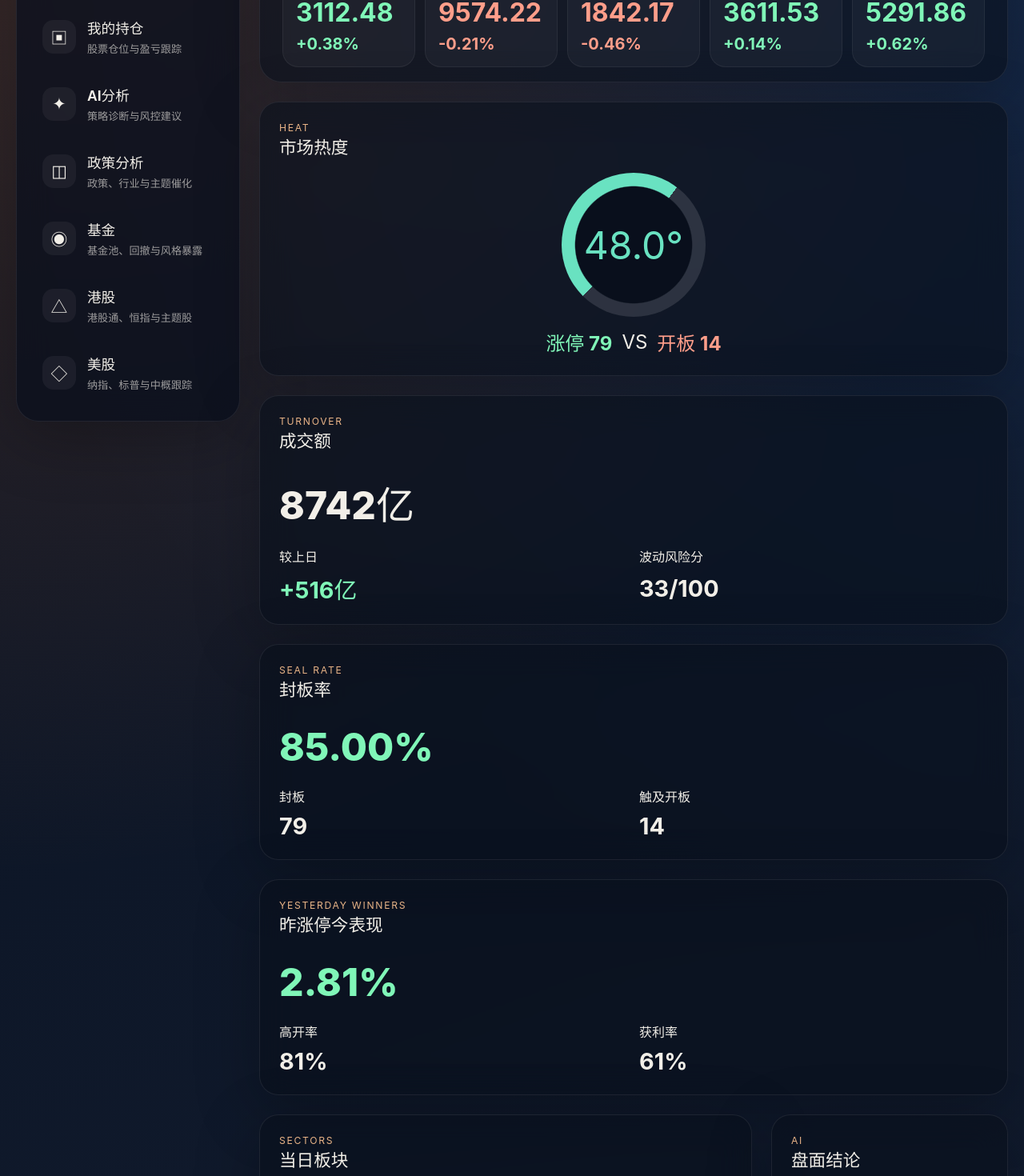
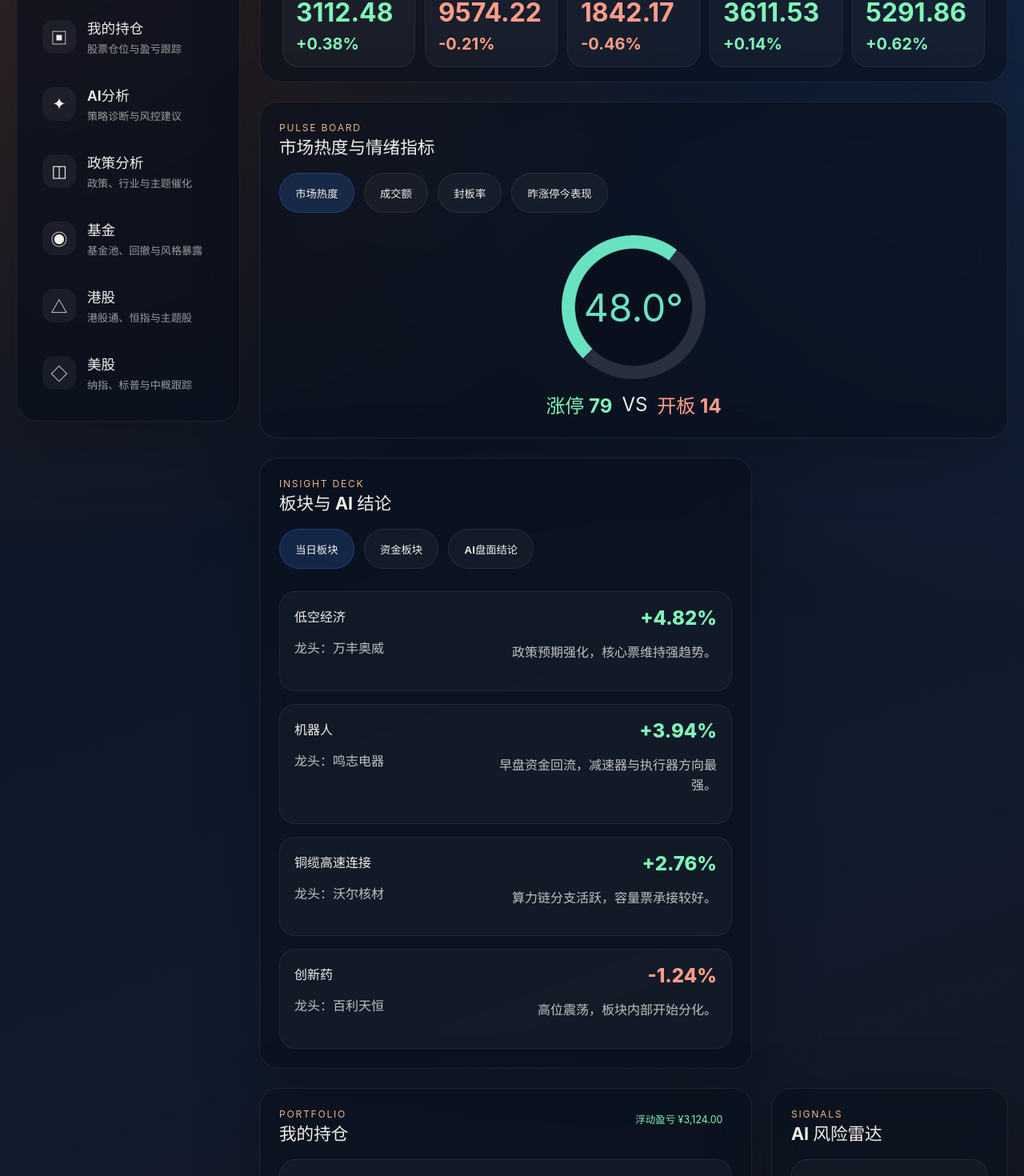
Before and after one commit to jesray1192-tempo/investpilot-dashboard, a React (Vite) app: page / in a window 1280 px wide. Shown: the part 220-1690 px from the top of the page at 80% size. Built offline with nearby package versions, Linux system fonts and the light colour scheme.

Commit message:
Merge market overview cards into tabs

```diff
--- a/src/App.tsx
+++ b/src/App.tsx
@@ -23,6 +23,8 @@ type NavKey =
   | "us";
 
 type AiTabKey = "multimodal" | "strategy";
+type MarketTabKey = "heat" | "turnover" | "seal" | "winners";
+type InsightTabKey = "sectors" | "funds" | "ai";
 
 interface NavItem {
   key: NavKey;
@@ -115,6 +117,8 @@ function PlaceholderSection({
 export default function App() {
   const [activeNav, setActiveNav] = useState<NavKey>("home");
   const [activeAiTab, setActiveAiTab] = useState<AiTabKey>("multimodal");
+  const [activeMarketTab, setActiveMarketTab] = useState<MarketTabKey>("heat");
+  const [activeInsightTab, setActiveInsightTab] = useState<InsightTabKey>("sectors");
   const [portfolio] = useState(holdings);
   const marketValue = useMemo(() => totalMarketValue(portfolio), [portfolio]);
   const costValue = useMemo(() => totalCostValue(portfolio), [portfolio]);
@@ -200,13 +204,46 @@ export default function App() {
             </section>
 
             <section className="overview-grid">
-              <article className="card metric-card heat-card">
+              <article className="card wide metric-card market-tabs-card">
                 <div className="card-head">
                   <div>
-                    <p className="section-kicker">Heat</p>
-                    <h2>市场热度</h2>
+                    <p className="section-kicker">Pulse Board</p>
+                    <h2>市场热度与情绪指标</h2>
                   </div>
                 </div>
+                <div className="subnav-row market-subnav">
+                  <button
+                    type="button"
+                    className={`subnav-btn ${activeMarketTab === "heat" ? "active" : ""}`}
+                    onClick={() => setActiveMarketTab("heat")}
+                  >
+                    市场热度
+                  </button>
+                  <button
+                    type="button"
+                    className={`subnav-btn ${activeMarketTab === "turnover" ? "active" : ""}`}
+                    onClick={() => setActiveMarketTab("turnover")}
+                  >
+                    成交额
+                  </button>
+                  <button
+                    type="button"
+                    className={`subnav-btn ${activeMarketTab === "seal" ? "active" : ""}`}
+                    onClick={() => setActiveMarketTab("seal")}
+                  >
+                    封板率
+                  </button>
+                  <button
+                    type="button"
+                    className={`subnav-btn ${activeMarketTab === "winners" ? "active" : ""}`}
+                    onClick={() => setActiveMarketTab("winners")}
+                  >
+                    昨涨停今表现
+                  </button>
+                </div>
+
+                {activeMarketTab === "heat" && (
+                  <>
                     <div className="gauge">
                       <div className="gauge-ring">
                         <div className="gauge-value">{marketBreadth.heat.toFixed(1)}°</div>
@@ -217,15 +254,11 @@ export default function App() {
                       <span>VS</span>
                       <strong className="down">开板 {marketBreadth.openBoard}</strong>
                     </div>
-              </article>
+                  </>
+                )}
 
-              <article className="card metric-card">
-                <div className="card-head">
-                  <div>
-                    <p className="section-kicker">Turnover</p>
-                    <h2>成交额</h2>
-                  </div>
-                </div>
+                {activeMarketTab === "turnover" && (
+                  <>
                     <div className="big-metric">{marketBreadth.turnover}</div>
                     <div className="dual-metrics">
                       <div>
@@ -237,15 +270,11 @@ export default function App() {
                         <strong>{riskScore}/100</strong>
                       </div>
                     </div>
-              </article>
+                  </>
+                )}
 
-              <article className="card metric-card">
-                <div className="card-head">
-                  <div>
-                    <p className="section-kicker">Seal Rate</p>
-                    <h2>封板率</h2>
-                  </div>
-                </div>
+                {activeMarketTab === "seal" && (
+                  <>
                     <div className="big-metric up">{marketBreadth.sealRate.toFixed(2)}%</div>
                     <div className="dual-metrics">
                       <div>
@@ -257,15 +286,11 @@ export default function App() {
                         <strong>{marketBreadth.openBoard}</strong>
                       </div>
                     </div>
-              </article>
+                  </>
+                )}
 
-              <article className="card metric-card">
-                <div className="card-head">
-                  <div>
-                    <p className="section-kicker">Yesterday Winners</p>
-                    <h2>昨涨停今表现</h2>
-                  </div>
-                </div>
+                {activeMarketTab === "winners" && (
+                  <>
                     <div className="big-metric up">
                       {marketBreadth.yesterdayLimitUpReturn.toFixed(2)}%
                     </div>
@@ -279,17 +304,44 @@ export default function App() {
                         <strong>{marketBreadth.profitRate}%</strong>
                       </div>
                     </div>
+                  </>
+                )}
               </article>
             </section>
 
             <section className="dashboard-grid">
-              <article className="card wide">
+              <article className="card wide market-tabs-card">
                 <div className="card-head">
                   <div>
-                    <p className="section-kicker">Sectors</p>
-                    <h2>当日板块</h2>
+                    <p className="section-kicker">Insight Deck</p>
+                    <h2>板块与 AI 结论</h2>
                   </div>
                 </div>
+                <div className="subnav-row market-subnav">
+                  <button
+                    type="button"
+                    className={`subnav-btn ${activeInsightTab === "sectors" ? "active" : ""}`}
+                    onClick={() => setActiveInsightTab("sectors")}
+                  >
+                    当日板块
+                  </button>
+                  <button
+                    type="button"
+                    className={`subnav-btn ${activeInsightTab === "funds" ? "active" : ""}`}
+                    onClick={() => setActiveInsightTab("funds")}
+                  >
+                    资金板块
+                  </button>
+                  <button
+                    type="button"
+                    className={`subnav-btn ${activeInsightTab === "ai" ? "active" : ""}`}
+                    onClick={() => setActiveInsightTab("ai")}
+                  >
+                    AI盘面结论
+                  </button>
+                </div>
+
+                {activeInsightTab === "sectors" && (
                   <div className="board-list">
                     {sectorBoards.map((board) => (
                       <div className="board-item" key={board.name}>
@@ -306,15 +358,32 @@ export default function App() {
                       </div>
                     ))}
                   </div>
-              </article>
+                )}
 
-              <article className="card">
-                <div className="card-head">
+                {activeInsightTab === "funds" && (
+                  <div className="board-list">
+                    {fundFlowBoards.map((board) => (
+                      <div className="board-item" key={board.name}>
                         <div>
-                    <p className="section-kicker">AI</p>
-                    <h2>盘面结论</h2>
+                          <strong>{board.name}</strong>
+                          <p>{board.note}</p>
+                        </div>
+                        <div className="board-side">
+                          <span className={board.strength}>{board.inflow}</span>
+                          <p>
+                            {board.strength === "strong"
+                              ? "主力净流入"
+                              : board.strength === "weak"
+                                ? "主力净流出"
+                                : "观察中"}
+                          </p>
                         </div>
                       </div>
+                    ))}
+                  </div>
+                )}
+
+                {activeInsightTab === "ai" && (
                   <div className="ai-brief">
                     <p>{aiSummary(portfolio)}</p>
                     <div className="hero-grid compact-grid">
@@ -336,35 +405,7 @@ export default function App() {
                       </div>
                     </div>
                   </div>
-              </article>
-
-              <article className="card wide">
-                <div className="card-head">
-                  <div>
-                    <p className="section-kicker">Fund Flow</p>
-                    <h2>资金板块</h2>
-                  </div>
-                </div>
-                <div className="board-list">
-                  {fundFlowBoards.map((board) => (
-                    <div className="board-item" key={board.name}>
-                      <div>
-                        <strong>{board.name}</strong>
-                        <p>{board.note}</p>
-                      </div>
-                      <div className="board-side">
-                        <span className={board.strength}>{board.inflow}</span>
-                        <p>
-                          {board.strength === "strong"
-                            ? "主力净流入"
-                            : board.strength === "weak"
-                              ? "主力净流出"
-                              : "观察中"}
-                        </p>
-                      </div>
-                    </div>
-                  ))}
-                </div>
+                )}
               </article>
 
               <article className="card wide">
--- a/src/styles.css
+++ b/src/styles.css
@@ -232,7 +232,7 @@ h2 {
 
 .overview-grid {
   display: grid;
-  grid-template-columns: repeat(4, minmax(0, 1fr));
+  grid-template-columns: 1fr;
   gap: 24px;
   margin: 24px 0;
 }
@@ -294,6 +294,10 @@ h2 {
 
 .metric-card {
   min-height: 250px;
+}
+
+.market-tabs-card {
+  min-height: 360px;
 }
 
 .heat-card {
@@ -428,6 +432,10 @@ h2 {
   gap: 12px;
   margin: 8px 0 20px;
   flex-wrap: wrap;
+}
+
+.market-subnav {
+  margin-bottom: 28px;
 }
 
 .subnav-btn {
```
Lines whose indentation alone changed are shown as unchanged.
